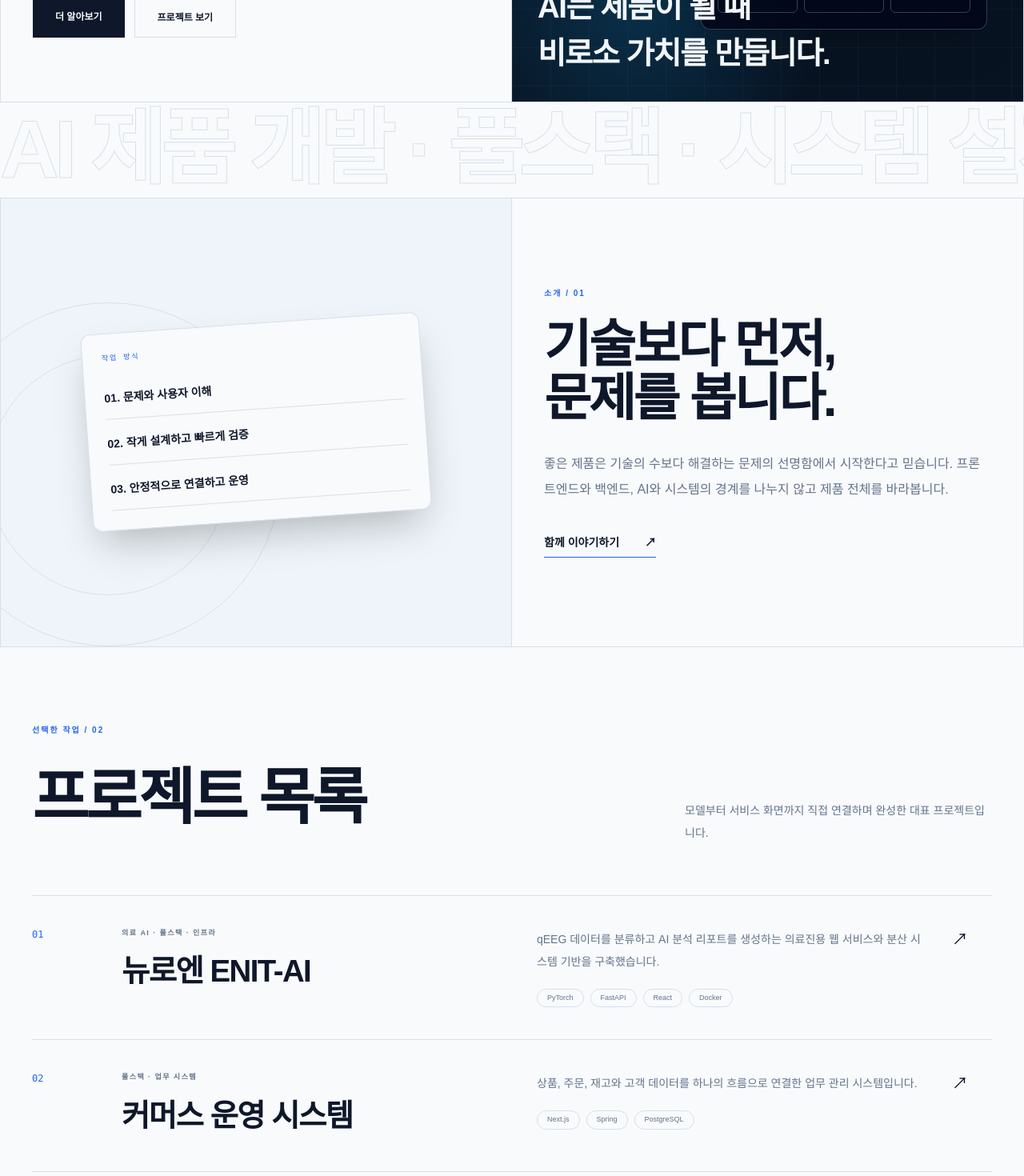
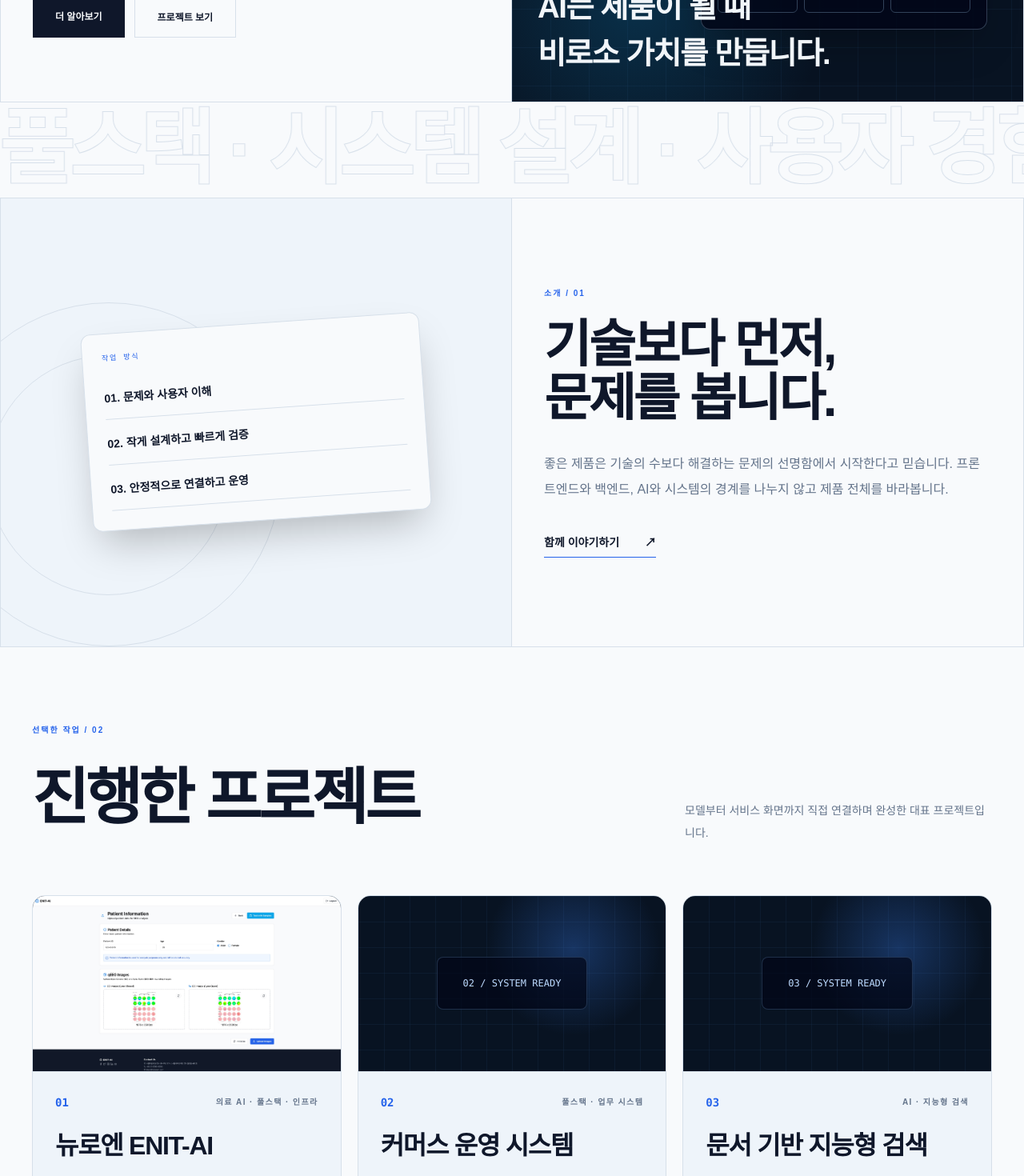
Before and after one commit to ejjang2030/ejjang2030, a Next.js app: page / in a window 1280 px wide. Shown: the part 640-2110 px from the top of the page at 80% size. Built offline with nearby package versions, Linux system fonts and the light colour scheme.

Commit message:
style : 메인페이지 아웃라인 문구 무한 슬라이딩 효과 추가

```diff
--- a/app/globals.css
+++ b/app/globals.css
@@ -68,11 +68,24 @@
   }
 }
 
+@keyframes marquee-slide {
+  from { transform: translateX(0); }
+  to { transform: translateX(-50%); }
+}
+
+.marquee-track {
+  animation: marquee-slide 22s linear infinite;
+  will-change: transform;
+}
+
 @media (prefers-reduced-motion: reduce) {
   html {
     scroll-behavior: auto;
   }
   .orbit-animation {
+    animation: none !important;
+  }
+  .marquee-track {
     animation: none !important;
   }
 }
--- a/app/page.tsx
+++ b/app/page.tsx
@@ -1,4 +1,5 @@
 import classNames from "classnames";
+import Image from "next/image";
 import Link from "next/link";
 import ThemeToggle from "./components/theme-toggle";
 
@@ -11,6 +12,12 @@ const projects = [
       "qEEG 데이터를 분류하고 AI 분석 리포트를 생성하는 의료진용 웹 서비스와 분산 시스템 기반을 구축했습니다.",
     tags: ["PyTorch", "FastAPI", "React", "Docker"],
     href: "/projects/neuroen-enit-ai",
+    image: {
+      src: "/projects/neuroen/patient-input.jpg",
+      width: 4014,
+      height: 2473,
+      alt: "뉴로엔 ENIT-AI 환자 정보와 qEEG 이미지 입력 화면",
+    },
   },
   {
     index: "02",
@@ -199,9 +206,10 @@ export default function Home() {
         className="overflow-hidden border-y border-line py-2"
         aria-hidden="true"
       >
-        <p className="whitespace-nowrap text-center text-[clamp(52px,8vw,122px)] font-black leading-none tracking-[-.06em] text-transparent [-webkit-text-stroke:1px_var(--line)]">
-          AI 제품 개발 · 풀스택 · 시스템 설계 · 사용자 경험
-        </p>
+        <div className="marquee-track flex w-max whitespace-nowrap text-[clamp(52px,8vw,122px)] font-black leading-none tracking-[-.06em] text-transparent [-webkit-text-stroke:1px_var(--line)]">
+          <span className="pr-12">AI 제품 개발 · 풀스택 · 시스템 설계 · 사용자 경험 ·</span>
+          <span className="pr-12">AI 제품 개발 · 풀스택 · 시스템 설계 · 사용자 경험 ·</span>
+        </div>
       </div>
 
       <section
@@ -274,49 +282,37 @@ export default function Home() {
                 선택한 작업 / 02
               </p>
               <h2 className="mt-5 text-[clamp(42px,6vw,82px)] font-black tracking-[-.055em]">
-                프로젝트 목록
+                진행한 프로젝트
               </h2>
             </div>
             <p className="max-w-sm text-sm leading-7 text-muted max-md:mt-5">
               모델부터 서비스 화면까지 직접 연결하며 완성한 대표 프로젝트입니다.
             </p>
           </div>
-          <div className="mt-16 border-t border-line">
+          <div className="mt-16 grid grid-cols-3 gap-5 max-lg:grid-cols-2 max-md:grid-cols-1">
             {projects.map((project) => (
               <Link
                 href={project.href}
                 key={project.index}
-                className="group grid grid-cols-[80px_1fr_1fr_50px] gap-8 border-b border-line py-10 transition-all hover:bg-surface max-md:grid-cols-[40px_1fr_30px] max-md:gap-3"
+                className="group flex min-h-[620px] flex-col overflow-hidden rounded-2xl border border-line bg-surface transition-all duration-300 hover:-translate-y-1 hover:border-accent hover:shadow-xl"
               >
-                <span className="font-mono text-xs text-accent">
-                  {project.index}
-                </span>
-                <div>
-                  <p className="text-[9px] font-bold tracking-[.16em] text-muted">
-                    {project.category}
-                  </p>
-                  <h3 className="mt-3 text-[clamp(24px,3vw,42px)] font-black tracking-[-.04em]">
-                    {project.title}
-                  </h3>
+                <div className="h-[220px] overflow-hidden border-b border-line bg-[#081322]">
+                  {"image" in project && project.image && (
+                    <Image src={project.image.src} width={project.image.width} height={project.image.height} alt={project.image.alt} className="h-full w-full object-cover object-top transition-transform duration-500 group-hover:scale-[1.03]" sizes="(max-width:768px) 100vw, 380px" />
+                  )}
+                  {!("image" in project) && <div className="relative grid h-full place-items-center overflow-hidden bg-[radial-gradient(circle_at_70%_30%,rgba(59,130,246,.3),transparent_35%)]"><div className="absolute inset-0 opacity-20 [background-image:linear-gradient(rgba(96,165,250,.3)_1px,transparent_1px),linear-gradient(90deg,rgba(96,165,250,.3)_1px,transparent_1px)] [background-size:32px_32px]" /><div className="relative rounded-lg border border-blue-300/20 bg-slate-950/70 px-8 py-6 font-mono text-xs text-blue-200">{project.index} / SYSTEM READY</div></div>}
                 </div>
-                <div className="max-md:col-span-2 max-md:col-start-2">
-                  <p className="max-w-lg text-sm leading-7 text-muted">
-                    {project.description}
-                  </p>
-                  <div className="mt-5 flex flex-wrap gap-2">
+                <div className="flex flex-1 flex-col p-7">
+                  <div className="flex items-center justify-between"><span className="font-mono text-sm font-bold text-accent">{project.index}</span><p className="text-[10px] font-bold tracking-[.14em] text-muted">{project.category}</p></div>
+                  <h3 className="mt-6 text-[clamp(25px,2.5vw,36px)] font-black leading-tight tracking-[-.04em]">{project.title}</h3>
+                  <p className="mt-5 text-sm leading-7 text-muted">{project.description}</p>
+                  <div className="mt-6 flex flex-wrap gap-2">
                     {project.tags.map((tag) => (
-                      <span
-                        key={tag}
-                        className="rounded-full border border-line px-3 py-1 text-[9px] text-muted"
-                      >
-                        {tag}
-                      </span>
+                      <span key={tag} className="rounded-full border border-line px-3 py-1.5 text-[10px] text-muted">{tag}</span>
                     ))}
                   </div>
+                  <div className="mt-auto flex items-center justify-between border-t border-line pt-6 text-sm font-bold"><span>프로젝트 상세 보기</span><span className="text-xl text-accent transition-transform group-hover:-translate-y-1 group-hover:translate-x-1"><Arrow /></span></div>
                 </div>
-                <span className="text-xl transition-transform group-hover:-translate-y-1 group-hover:translate-x-1 max-md:col-start-3 max-md:row-start-1">
-                  <Arrow />
-                </span>
               </Link>
             ))}
           </div>
```
